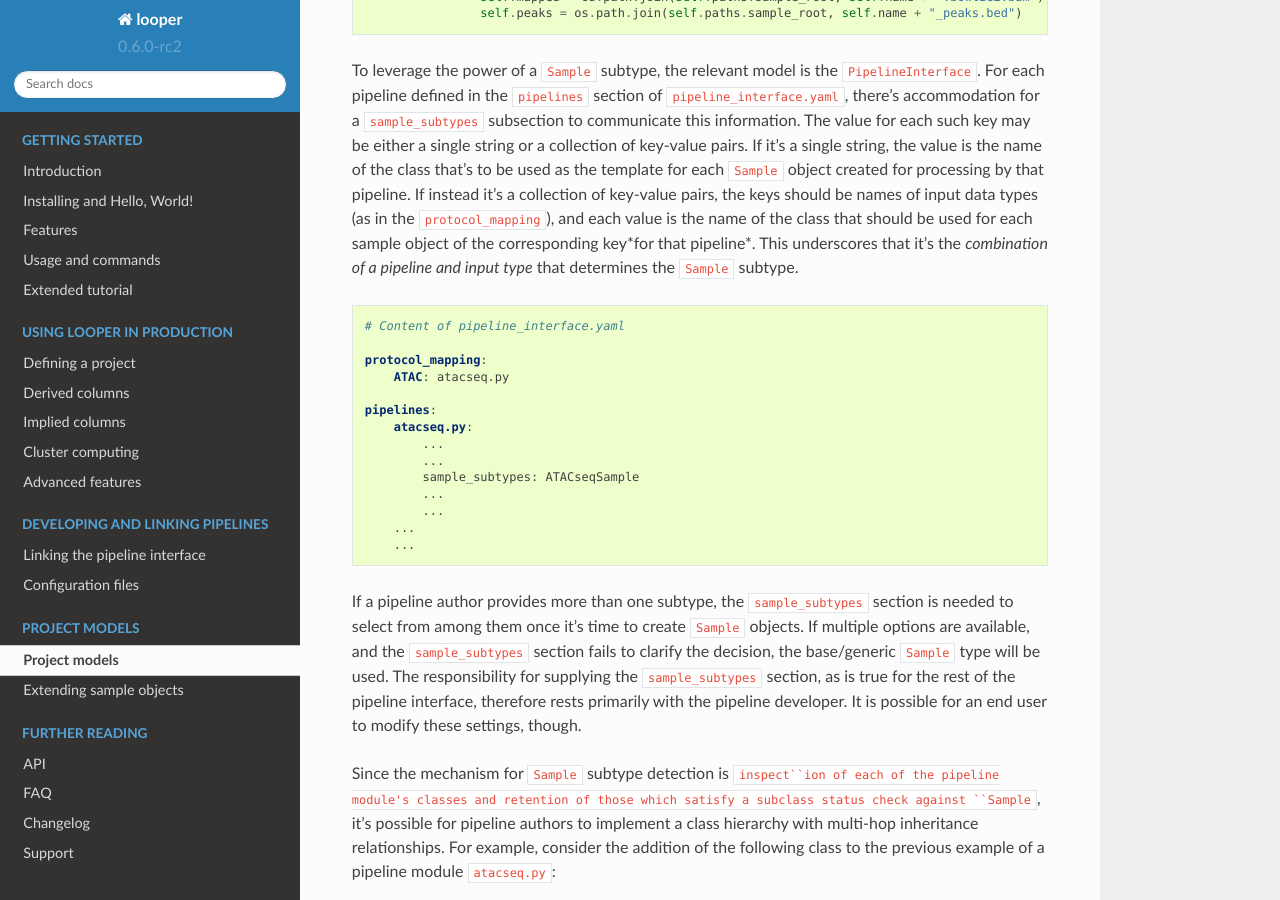
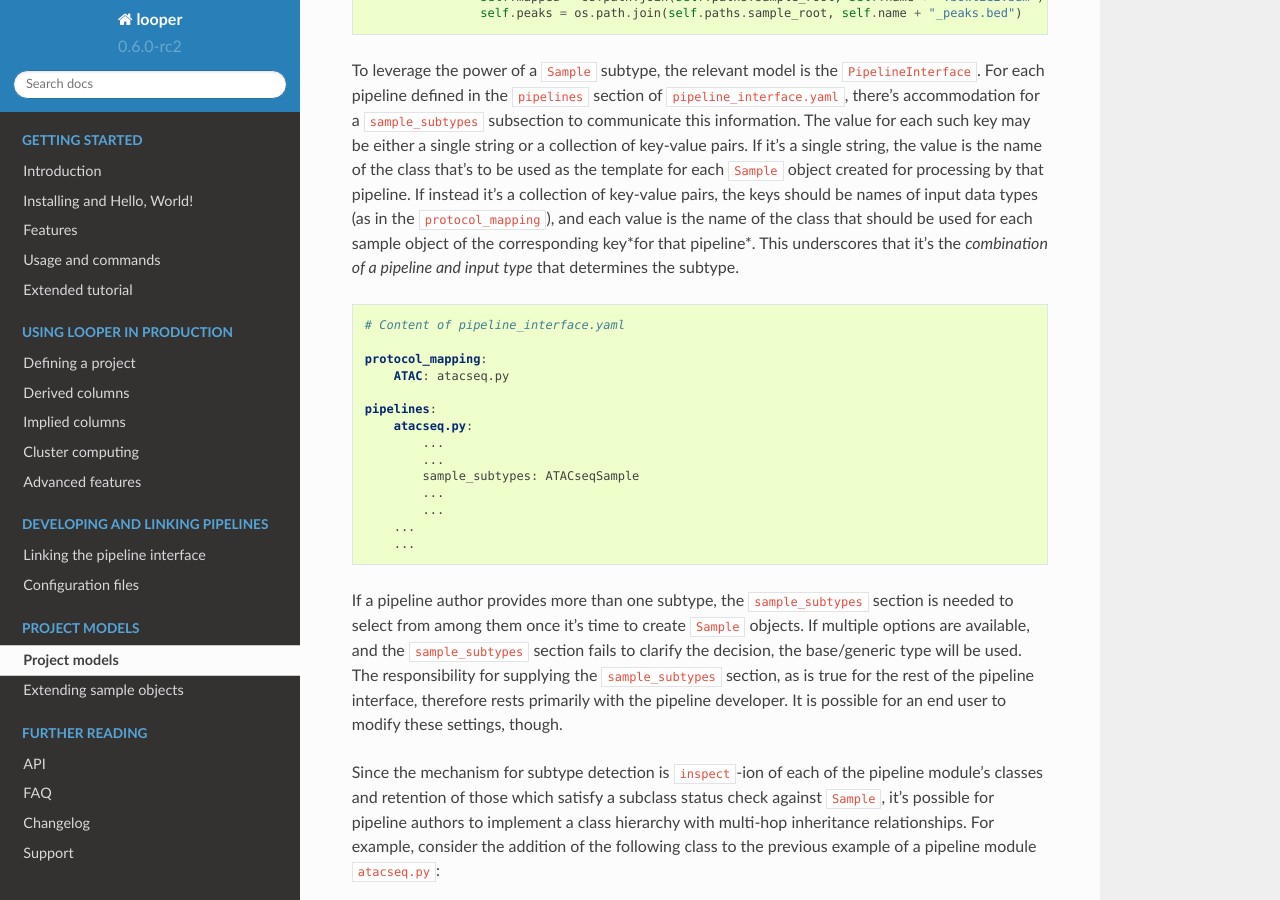
Before and after one commit to pepkit/peppy, a Sphinx documentation site: the page built from doc/source/models.rst, in a window 1280 px wide and 900 px high, scrolled down 2756 px. Built offline with Sphinx 7.4.7 and the Read the Docs theme 2.0.0, drawn with Linux system fonts in a browser that asks for light colours.

Commit message:
fix special syntax on inspect module name and less keyword clutter

```diff
--- a/doc/source/models.rst
+++ b/doc/source/models.rst
@@ -136,7 +136,7 @@ it's a collection of key-value pairs, the keys should be names of input data
 types (as in the ``protocol_mapping``), and each value is the name of the class
 that should be used for each sample object of the corresponding key*for that
 pipeline*. This underscores that it's the *combination of a pipeline and input
-type* that determines the ``Sample`` subtype.
+type* that determines the subtype.
 
 
 .. code-block:: yaml
@@ -161,15 +161,15 @@ If a pipeline author provides more than one subtype, the ``sample_subtypes``
 section is needed to select from among them once it's time to create
 ``Sample`` objects. If multiple options are available, and the
 ``sample_subtypes`` section fails to clarify the decision, the base/generic
-``Sample`` type will be used. The responsibility for supplying the
-``sample_subtypes`` section, as is true for the rest of the pipeline interface,
-therefore rests primarily with the pipeline developer. It is possible for an
-end user to modify these settings, though.
+type will be used. The responsibility for supplying the ``sample_subtypes``
+section, as is true for the rest of the pipeline interface, therefore rests
+primarily with the pipeline developer. It is possible for an end user to
+modify these settings, though.
 
-Since the mechanism for ``Sample`` subtype detection is ``inspect``ion of each
-of the pipeline module's classes and retention of those which satisfy a
-subclass status check against ``Sample``, it's possible for pipeline authors
-to implement a class hierarchy with multi-hop inheritance relationships. For
+Since the mechanism for subtype detection is ``inspect``-ion of each of the
+pipeline module's classes and retention of those which satisfy a subclass
+status check against ``Sample``, it's possible for pipeline authors to
+implement a class hierarchy with multi-hop inheritance relationships. For
 example, consider the addition of the following class to the previous example
 of a pipeline module ``atacseq.py``:
 
```
